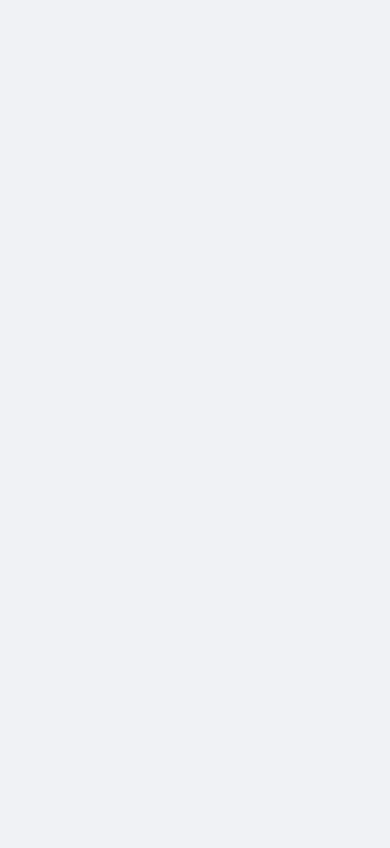
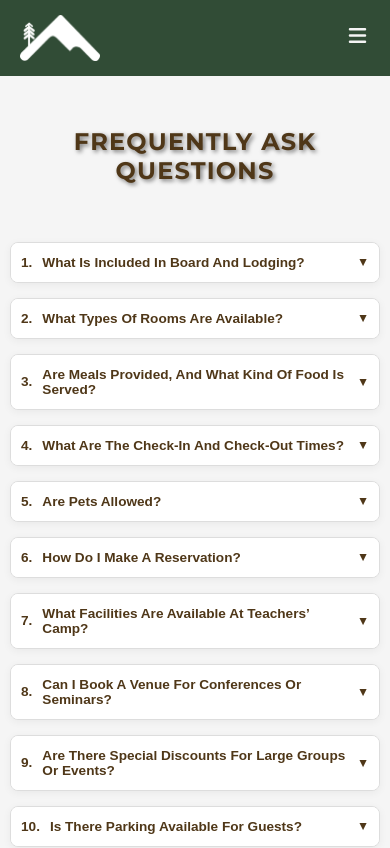
Before and after one commit to 2231478/CodeX, a React (Vite) app in the folder client/Guest/my-auth-app/: page /faqs in a window 390 px wide. Before the commit this address had no page. Shown: the top 848 px of the page. Built offline with nearby package versions, Linux system fonts and the light colour scheme; what @kazion/react-facebook-login would draw is missing.

Commit message:
Added FAQs Page

```diff
--- a/client/Guest/my-auth-app/src/App.jsx
+++ b/client/Guest/my-auth-app/src/App.jsx
@@ -10,7 +10,7 @@ import MainServices from './components/MainServices/MainServices';
 import Homepage from './components/Homepage/Homepage';
 import HistoryPage from './components/History/History';
 // import ServicesPage from './components/MainServices/MainServices';
-// import FAQsPage from './components/FAQs/FAQs';
+import FAQsPage from './components/FAQs/FAQs';
 import ContactsPage from './components/Contacts/Contacts';
 
 import backgroundImage from './assets/background-blur.png';
@@ -74,8 +74,8 @@ function App() {
       <Route path="/services/*" element={<MainServices />} />
       <Route path="/homepage/*" element={<Homepage />} />
       <Route path="/history" element={<HistoryPage />} />
-      {/* <Route path="/services" element={<ServicesPage />} />
-      <Route path="/faqs" element={<FAQsPage />} /> */}
+      {/* <Route path="/services" element={<ServicesPage />} /> */}
+      <Route path="/faqs" element={<FAQsPage />} />
       <Route path="/contacts" element={<ContactsPage />} />
     </Routes>
   );
--- /dev/null
+++ b/client/Guest/my-auth-app/src/components/FAQs/FAQs.jsx
@@ -0,0 +1,120 @@
+import React, { useState } from 'react';
+import HeaderHome from '../HeaderHome/HeaderHome';
+import Footer from '../FooterHome/FooterHome';
+import styles from './FAQs.module.css';
+
+function FAQsPage() {
+  const [openFAQ, setOpenFAQ] = useState(null);
+
+  const faqs = [
+    {
+      id: 1,
+      question: 'What Is Included In Board And Lodging?',
+      answer: 'Board and Lodging at Teachers’ Camp include accommodation and meals. Additional amenities such as housekeeping, utilities, and conference facilities may also be available depending on the package or room type selected. Please refer to your specific reservation details for a comprehensive list of inclusions.'
+    },
+    {
+      id: 2,
+      question: 'What Types Of Rooms Are Available?',
+      answer: 'Teachers’ Camp offers a variety of accommodations including dormitory-style rooms, private cottages, and traditional hall rooms. Each option is designed to suit different group sizes and preferences, from individual travelers to large seminars.'
+    },
+    {
+      id: 3,
+      question: 'Are Meals Provided, And What Kind Of Food Is Served?',
+      answer: 'Yes, meals are provided as part of the board and lodging package. We serve a range of Filipino and international dishes, prepared fresh daily. Specific dietary requests can often be accommodated with advance notice. Please contact our dining services for more information.'
+    },
+    {
+      id: 4,
+      question: 'What Are The Check-In And Check-Out Times?',
+      answer: 'Standard check-in time is 2:00 PM, and check-out time is 12:00 PM (noon). Early check-in or late check-out requests are subject to availability and may incur additional charges. Please coordinate with the front desk for such requests.'
+    },
+    {
+      id: 5,
+      question: 'Are Pets Allowed?',
+      answer: 'Currently, Teachers’ Camp does not permit pets within its accommodations or facilities, with the exception of service animals. We appreciate your understanding and cooperation in maintaining a comfortable environment for all guests.'
+    },
+    {
+      id: 6,
+      question: 'How Do I Make A Reservation?',
+      answer: 'Reservations can be made through our official website’s reservation form, or by contacting our reservations team directly via phone or email. We recommend booking in advance, especially during peak seasons, to ensure availability.'
+    },
+    {
+      id: 7,
+      question: 'What Facilities Are Available At Teachers’ Camp?',
+      answer: 'Our facilities include various halls for conferences and events, dining areas, recreational spaces, and lush outdoor areas perfect for relaxation and outdoor activities. We also offer basic amenities like Wi-Fi in designated areas.'
+    },
+    {
+      id: 8,
+      question: 'Can I Book A Venue For Conferences Or Seminars?',
+      answer: 'Yes, Teachers’ Camp is an ideal venue for conferences, seminars, workshops, and other large gatherings. We offer several function halls of varying sizes equipped to meet your event needs. Please contact our events team for inquiries and bookings.'
+    },
+    {
+      id: 9,
+      question: 'Are There Special Discounts For Large Groups Or Events?',
+      answer: 'We offer special rates and packages for large group bookings and events. The pricing depends on the number of attendees, duration of stay, and specific facility requirements. Please reach out to our sales team for a customized quotation.'
+    },
+    {
+      id: 10,
+      question: 'Is There Parking Available For Guests?',
+      answer: 'Yes, ample parking space is available for guests within the Teachers’ Camp premises. Parking is generally complimentary for registered guests. Please follow signs and instructions from our staff upon arrival.'
+    },
+  ];
+
+  const toggleFAQ = (id) => {
+    setOpenFAQ(openFAQ === id ? null : id);
+  };
+
+  const handleReserveNowClick = () => {
+    // Implement navigation to reservation page
+    console.log("Reserve Now clicked from FAQs!");
+    // Example: navigate('/reserve');
+  };
+
+  return (
+    <div className={styles.faqsPageContainer}>
+      <HeaderHome />
+
+      <main>
+        <section className={styles.heroSection}>
+          <div className={styles.heroContent}>
+            <h1 className={styles.heroTitle}>FREQUENTLY ASK QUESTIONS</h1>
+          </div>
+        </section>
+
+        <section className={styles.faqsContentSection}>
+          <div className={styles.faqList}>
+            {faqs.map((faq) => (
+              <div key={faq.id} className={styles.faqItem}>
+                <button
+                  className={styles.faqQuestionButton}
+                  onClick={() => toggleFAQ(faq.id)}
+                  aria-expanded={openFAQ === faq.id}
+                >
+                  <span className={styles.faqNumber}>{faq.id}.</span>
+                  <span className={styles.faqQuestion}>{faq.question}</span>
+                  <span className={styles.faqToggleIcon}>
+                    {openFAQ === faq.id ? '▲' : '▼'}
+                  </span>
+                </button>
+                {openFAQ === faq.id && (
+                  <div className={styles.faqAnswer}>
+                    <p>{faq.answer}</p>
+                  </div>
+                )}
+              </div>
+            ))}
+          </div>
+
+          <div className={styles.reserveNowSection}>
+            <button className={styles.reserveNowButton} onClick={handleReserveNowClick}>
+              RESERVE NOW!
+            </button>
+          </div>
+        </section>
+      </main>
+
+      <Footer />
+    </div>
+  );
+}
+
+export default FAQsPage;
--- /dev/null
+++ b/client/Guest/my-auth-app/src/components/FAQs/FAQs.module.css
@@ -0,0 +1,205 @@
+.faqsPageContainer {
+  display: flex;
+  flex-direction: column;
+  min-height: 100vh;
+  background-color: #f5f5f5;
+}
+
+main {
+  flex-grow: 1;
+}
+
+.heroSection {
+  position: relative;
+  height: 25vh;
+  display: flex;
+  align-items: center;
+  justify-content: center;
+  text-align: center;
+  color: #4F3718;
+  z-index: 1;
+  padding-top: 70px;
+}
+
+.heroContent {
+  max-width: 800px;
+  padding: 20px;
+}
+
+.heroTitle {
+  font-size: 2.8em;
+  font-weight: bold;
+  margin-bottom: 0;
+  letter-spacing: 0.05em;
+  text-shadow: 2px 2px 4px rgba(0, 0, 0, 0.5);
+  text-transform: uppercase;
+}
+
+/* FAQs Content Section */
+.faqsContentSection {
+  padding: 10px 40px;
+  max-width: 900px;
+  margin: 0 auto;
+}
+
+.faqList {
+  display: flex;
+  flex-direction: column;
+  gap: 15px;
+}
+
+.faqItem {
+  background-color: #ffffff;
+  border: 1px solid #ddd;
+  border-radius: 8px;
+  overflow: hidden;
+  box-shadow: 0 2px 8px rgba(0, 0, 0, 0.05);
+}
+
+.faqQuestionButton {
+  width: 100%;
+  background-color: #ffffff;
+  border: none;
+  padding: 20px 25px;
+  text-align: left;
+  font-size: 1.1em;
+  font-weight: bold;
+  color: #333;
+  cursor: pointer;
+  display: flex;
+  align-items: center;
+  justify-content: space-between;
+  transition: background-color 0.3s ease;
+}
+
+.faqQuestionButton:hover {
+  background-color: #538e5e45;
+}
+
+.faqNumber {
+  margin-right: 15px;
+  color: #4F3718;
+}
+
+.faqQuestion {
+  flex-grow: 1;
+  color: #4F3718;
+}
+
+.faqToggleIcon {
+  font-size: 0.9em;
+  color: #4F3718;
+  margin-left: 15px;
+  transition: transform 0.3s ease;
+}
+
+.faqQuestionButton[aria-expanded="true"] .faqToggleIcon {
+  transform: rotate(180deg);
+}
+
+.faqAnswer {
+  padding: 0px 25px 20px 25px;
+  font-size: 1em;
+  line-height: 1.6;
+  color: #555;
+  border-top: 1px solid #eee;
+  animation: fadeIn 0.3s ease-out;
+}
+
+@keyframes fadeIn {
+  from { opacity: 0; transform: translateY(-10px); }
+  to { opacity: 1; transform: translateY(0); }
+}
+
+/* Reserve Now Section */
+.reserveNowSection {
+  margin-top: 60px;
+  text-align: center;
+}
+
+.reserveNowButton {
+  background-color: #1e3c24;
+  color: white;
+  border: none;
+  padding: 15px 90px;
+  border-radius: 30px;
+  font-size: 1.1em;
+  font-weight: bold;
+  cursor: pointer;
+  transition: background-color 0.3s ease, transform 0.2s ease;
+  margin-bottom: 40px;
+}
+
+.reserveNowButton:hover {
+  background-color: #538E5E;
+  transform: translateY(-2px);
+}
+
+
+/* Responsive Adjustments */
+@media (max-width: 992px) {
+  .heroTitle {
+    font-size: 2.2em;
+  }
+  .faqsContentSection {
+    padding: 40px 20px;
+  }
+  .faqQuestionButton {
+    font-size: 1em;
+    padding: 18px 20px;
+  }
+  .faqAnswer {
+    padding: 0px 20px 18px 20px;
+    font-size: 0.95em;
+  }
+}
+
+@media (max-width: 768px) {
+  .heroSection {
+    height: 20vh;
+  }
+  .heroTitle {
+    font-size: 1.8em;
+  }
+  .faqsContentSection {
+    padding: 30px 15px;
+  }
+  .faqQuestionButton {
+    font-size: 0.9em;
+    padding: 15px 15px;
+  }
+  .faqAnswer {
+    padding: 0px 15px 15px 15px;
+    font-size: 0.9em;
+  }
+  .reserveNowButton {
+    padding: 12px 30px;
+    font-size: 1em;
+  }
+}
+
+@media (max-width: 576px) {
+  .heroSection {
+    height: 18vh;
+  }
+  .heroTitle {
+    font-size: 1.5em;
+  }
+  .faqsContentSection {
+    padding: 20px 10px;
+  }
+  .faqQuestionButton {
+    font-size: 0.85em;
+    padding: 12px 10px;
+  }
+  .faqNumber {
+    margin-right: 10px;
+  }
+  .faqToggleIcon {
+    margin-left: 10px;
+  }
+  .faqAnswer {
+    padding: 0px 10px 12px 10px;
+    font-size: 0.85em;
+  }
+}
--- a/client/Guest/my-auth-app/src/components/FooterHome/FooterHome.jsx
+++ b/client/Guest/my-auth-app/src/components/FooterHome/FooterHome.jsx
@@ -71,10 +71,10 @@ function Footer({ onReserveNow }) {
             </li>
             {/* <li>
               <Link to="/services" className={styles.footerLink}>Services</Link>
-            </li>
+            </li> */}
             <li>
               <Link to="/faqs" className={styles.footerLink}>FAQs</Link>
-            </li> */}
+            </li>
             <li>
               <Link to="/contacts" className={styles.footerLink}>Contacts</Link>
             </li>
--- a/client/Guest/my-auth-app/src/components/HeaderHome/HeaderHome.jsx
+++ b/client/Guest/my-auth-app/src/components/HeaderHome/HeaderHome.jsx
@@ -70,10 +70,10 @@ function HeaderHome() {
           </li>
           {/* <li className={styles.navItem}>
             <Link to="/services" className={styles.navLink} onClick={() => setIsMenuOpen(false)}>SERVICES</Link>
-          </li>
+          </li> */}
           <li className={styles.navItem}>
             <Link to="/faqs" className={styles.navLink} onClick={() => setIsMenuOpen(false)}>FAQS</Link>
-          </li> */}
+          </li>
           <li className={styles.navItem}>
             <Link to="/contacts" className={styles.navLink} onClick={() => setIsMenuOpen(false)}>CONTACTS</Link>
           </li>
```
